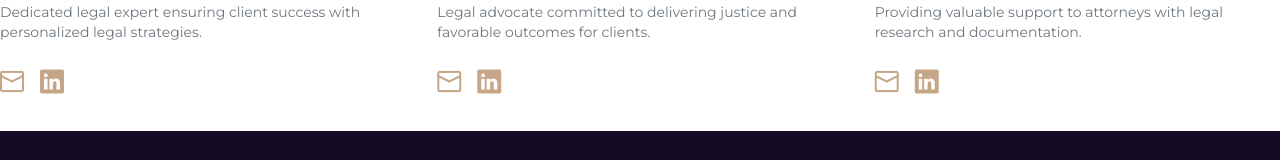
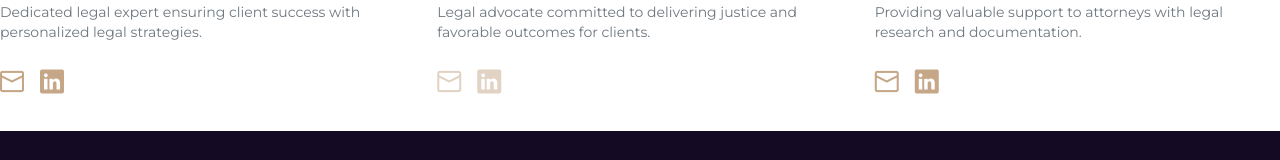
Before and after one commit to charlesrenshaw/website, a Vue app: page /our-people in a window 1280 px wide. Shown: the part 1671-1831 px from the top of the page. Built offline with nearby package versions, Linux system fonts and the light colour scheme; a web font is replaced by a local one.

Commit message:
feat: disable team member links for non valid links

```diff
--- a/src/components/molecules/TeamMember.vue
+++ b/src/components/molecules/TeamMember.vue
@@ -40,12 +40,30 @@ defineProps({
             <p class="text-[#0D1C2999] text-sm mb-3">{{ bio }}</p>
         </div>
         <div class="social-icons flex space-x-4">
-            <a :href="`mailto:${email}`" class="transition-colors group">
-                <i class="pi pi-envelope text-lg sm:text-xl md:text-2xl text-[#C5A788] group-hover:text-[#C5A788]"></i>
-            </a>
-            <a :href="linkedinLink" target="_blank" rel="noopener noreferrer" class="transition-colors group">
-                <i class="pi pi-linkedin text-lg sm:text-xl md:text-2xl text-[#C5A788] group-hover:text-[#C5A788]"></i>
-            </a>
+            <template v-if="email !== '#'">
+                <a :href="`mailto:${email}`"
+                    class="transition-colors duration-300 group cursor-pointer hover:scale-110 transform">
+                    <i
+                        class="pi pi-envelope text-lg sm:text-xl md:text-2xl text-[#C5A788] group-hover:text-[#A08B73] transition-all duration-300"></i>
+                </a>
+            </template>
+            <template v-else>
+                <span class="transition-colors duration-300 group cursor-not-allowed opacity-50">
+                    <i class="pi pi-envelope text-lg sm:text-xl md:text-2xl text-[#C5A788]"></i>
+                </span>
+            </template>
+            <template v-if="linkedinLink !== '#'">
+                <a :href="linkedinLink" target="_blank" rel="noopener noreferrer"
+                    class="transition-colors duration-300 group cursor-pointer hover:scale-110 transform">
+                    <i
+                        class="pi pi-linkedin text-lg sm:text-xl md:text-2xl text-[#C5A788] group-hover:text-[#A08B73] transition-all duration-300"></i>
+                </a>
+            </template>
+            <template v-else>
+                <span class="transition-colors duration-300 group cursor-not-allowed opacity-50">
+                    <i class="pi pi-linkedin text-lg sm:text-xl md:text-2xl text-[#C5A788]"></i>
+                </span>
+            </template>
         </div>
     </div>
 </template>
```
